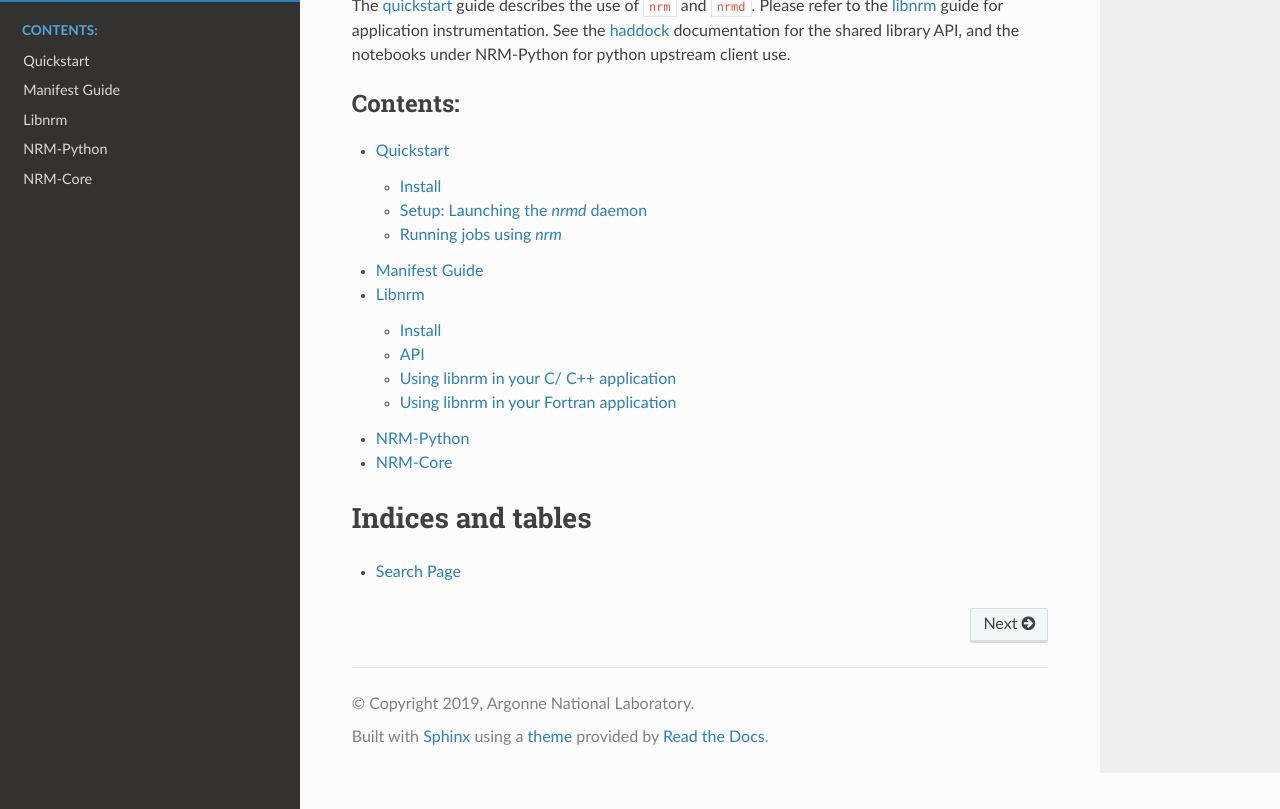
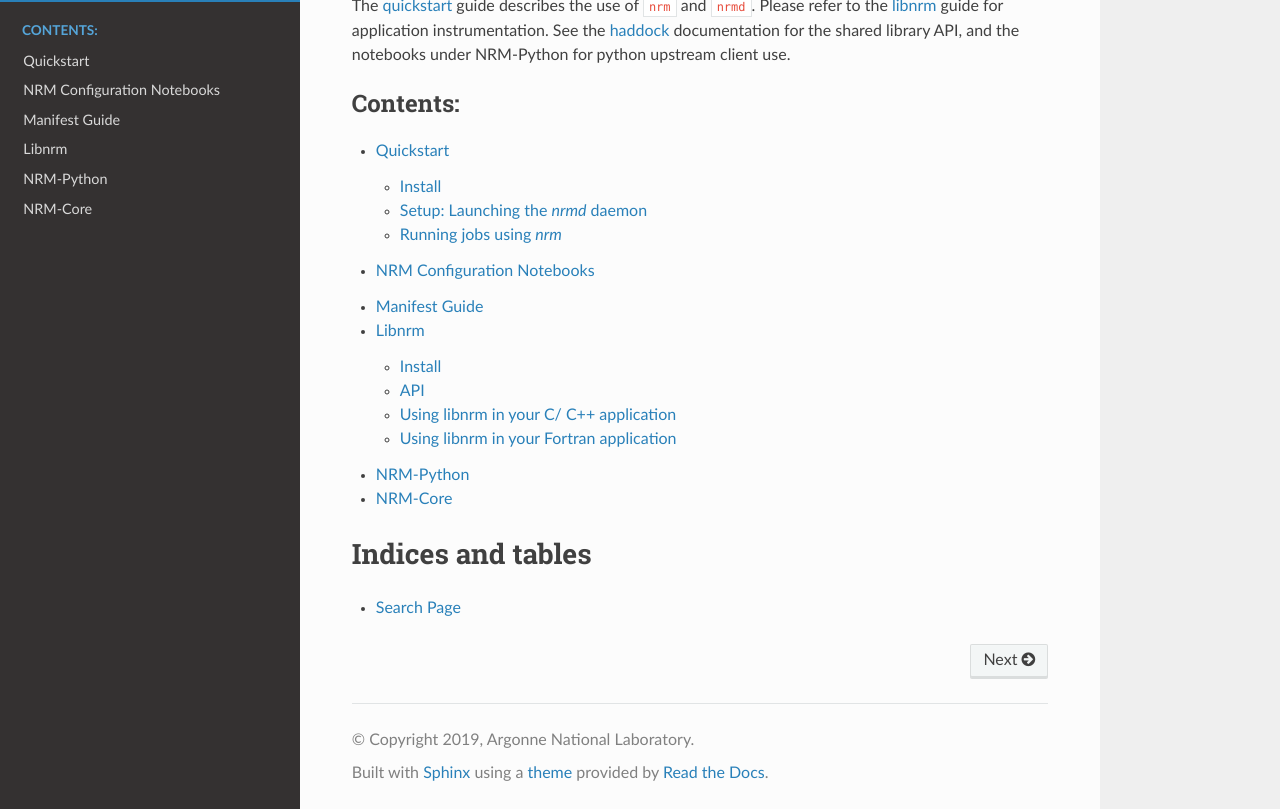
Before and after one commit to anlsys/nrm-docs, a Sphinx documentation site: the page built from doc/index.rst, in a window 1280 px wide and 900 px high, scrolled down 833 px, cut to the strip 91-900 px from the top of the window. Built offline with Sphinx 7.4.7 and the Read the Docs theme 2.0.0, drawn with Linux system fonts in a browser that asks for light colours.

```diff
--- a/doc/conf.py
+++ b/doc/conf.py
@@ -47,7 +47,7 @@
 # Add any Sphinx extension module names here, as strings. They can be
 # extensions coming with Sphinx (named 'sphinx.ext.*') or your custom
 # ones.
-extensions = ["sphinx.ext.intersphinx"]
+extensions = ["sphinx.ext.intersphinx", "nbsphinx"]
 intersphinx_mapping = {
     'nrm-python': ('https://nrm.readthedocs.io/projects/nrm-python/en/master/', None),
     'nrm-core': ('https://nrm.readthedocs.io/projects/nrm-core/en/master/', None)
--- a/doc/index.rst
+++ b/doc/index.rst
@@ -28,13 +28,12 @@
 instrumentation. See the `haddock`_ documentation for the shared library API,
 and the notebooks under :doc:`NRM-Python<nrm-python:index>` for python upstream client use.
 
-.. intersphinx does not work with toctrees - needed to hardcode
-
 .. toctree::
    :maxdepth: 2
    :caption: Contents:
 
    quickstart
+   notebooks
    manifest
    libnrm
    NRM-Python <https://nrm.readthedocs.io/projects/nrm-python/en/master/>
--- /dev/null
+++ b/doc/notebooks.rst
@@ -0,0 +1,9 @@
+NRM Configuration Notebooks
+===========================
+
+
+.. toctree::
+    :maxdepth: 2
+    :caption: Notebook Contents:
+
+    notebooks/configuration
--- a/doc/requirements.txt
+++ b/doc/requirements.txt
@@ -1 +1,2 @@
 sphinx==2.4.1
+nbsphinx
```
Also changed, not shown: doc/notebooks/configuration.ipynb (added), 1 other file.
